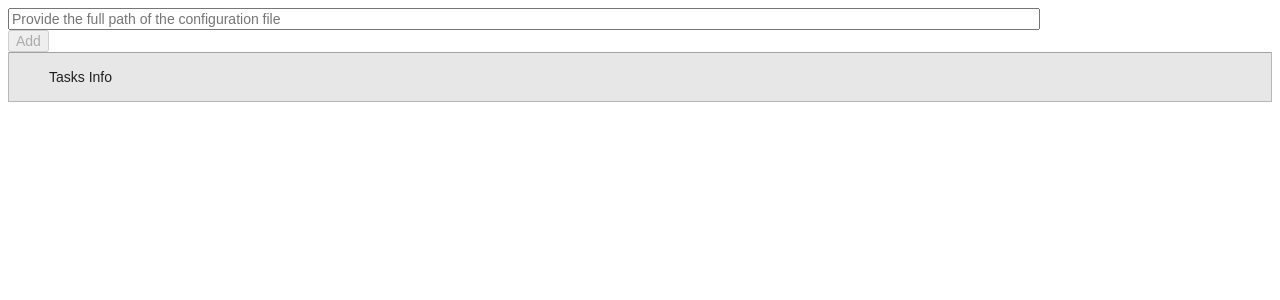
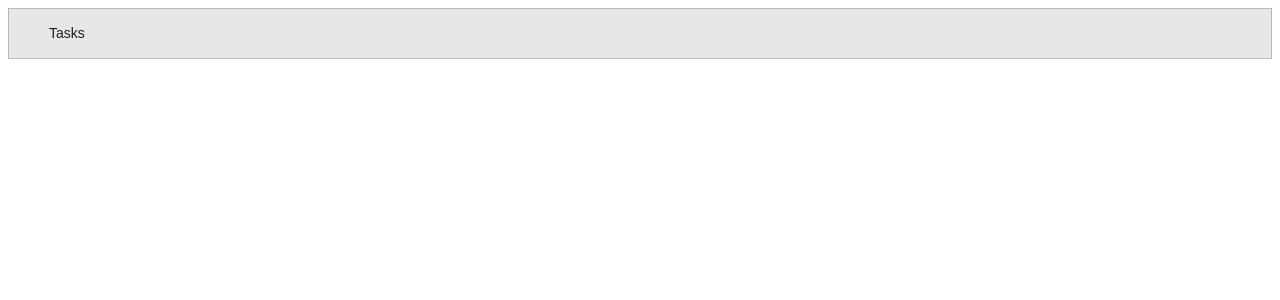
Before and after one commit to webextensions/revisitor, a React app: page / in a window 1280 px wide. Shown: the top 300 px of the page. Built offline with nearby package versions, Linux system fonts and the light colour scheme; some icons are missing; the HTML template or start-up script is replaced by a standard one.

Commit message:
Minor refactoring

```diff
--- a/src/App/PageBody/Revisitor/Components/TasksInfo/TasksInfo.js
+++ b/src/App/PageBody/Revisitor/Components/Tasks/Tasks.js
@@ -10,6 +10,8 @@ import {
     listTasks,
     deleteTask
 } from '../../../../dal.js';
+
+import { AddConfig } from '../AddConfig/AddConfig.js';
 
 const DeleteTask = ({ taskId, onDelete }) => {
     const {
@@ -71,6 +73,14 @@ Task.propTypes = {
 };
 
 const TasksTable = ({ tasks }) => {
+    if (!tasks.length) {
+        return (
+            <div style={{ fontStyle: 'italic', color: '#777' }}>
+                There are no available tasks. Please add a task.
+            </div>
+        );
+    }
+
     return (
         <table>
             <thead>
@@ -92,7 +102,7 @@ TasksTable.propTypes = {
     tasks: propTypes.array
 };
 
-const TasksInfo = ({ refreshedAt }) => {
+const TasksList = ({ refreshedAt }) => {
     const {
         status,
         fetchStatus,
@@ -134,8 +144,23 @@ const TasksInfo = ({ refreshedAt }) => {
         </div>
     );
 };
-TasksInfo.propTypes = {
+TasksList.propTypes = {
     refreshedAt: propTypes.number
 };
 
-export { TasksInfo };
+const Tasks = function ({ refreshedAt }) {
+    return (
+        <div>
+            <TasksList refreshedAt={refreshedAt} />
+
+            <div style={{ marginTop: 20 }}>
+                <AddConfig />
+            </div>
+        </div>
+    );
+};
+Tasks.propTypes = {
+    refreshedAt: propTypes.number
+};
+
+export { Tasks };
--- a/src/App/PageBody/Revisitor/Revisitor.js
+++ b/src/App/PageBody/Revisitor/Revisitor.js
@@ -4,23 +4,20 @@ import InfoIcon from '@mui/icons-material/Info.js';
 
 import { GenericAccordion } from '../../../base_modules/GenericAccordion/GenericAccordion.js';
 
-import { AddConfig } from './Components/AddConfig/AddConfig.js';
-import { TasksInfo } from './Components/TasksInfo/TasksInfo.js';
+import { Tasks } from './Components/Tasks/Tasks.js';
 
 import * as styles from './Revisitor.css';
 
 const Revisitor = function () {
     return (
         <div className={styles.Revisitor}>
-            <AddConfig />
-
             <GenericAccordion
-                localStorageIdForExpanded="flagPanelTasksInfo"
-                title="Tasks Info"
+                localStorageIdForExpanded="flagPanelTasks"
+                title={<div style={{ lineHeight: '25px' }}>Tasks</div>}
                 icon={<InfoIcon />}
                 flagRefreshedAt
                 el={({ refreshedAt }) => {
-                    return <TasksInfo refreshedAt={refreshedAt} />;
+                    return <Tasks refreshedAt={refreshedAt} />;
                 }}
             />
         </div>
```
